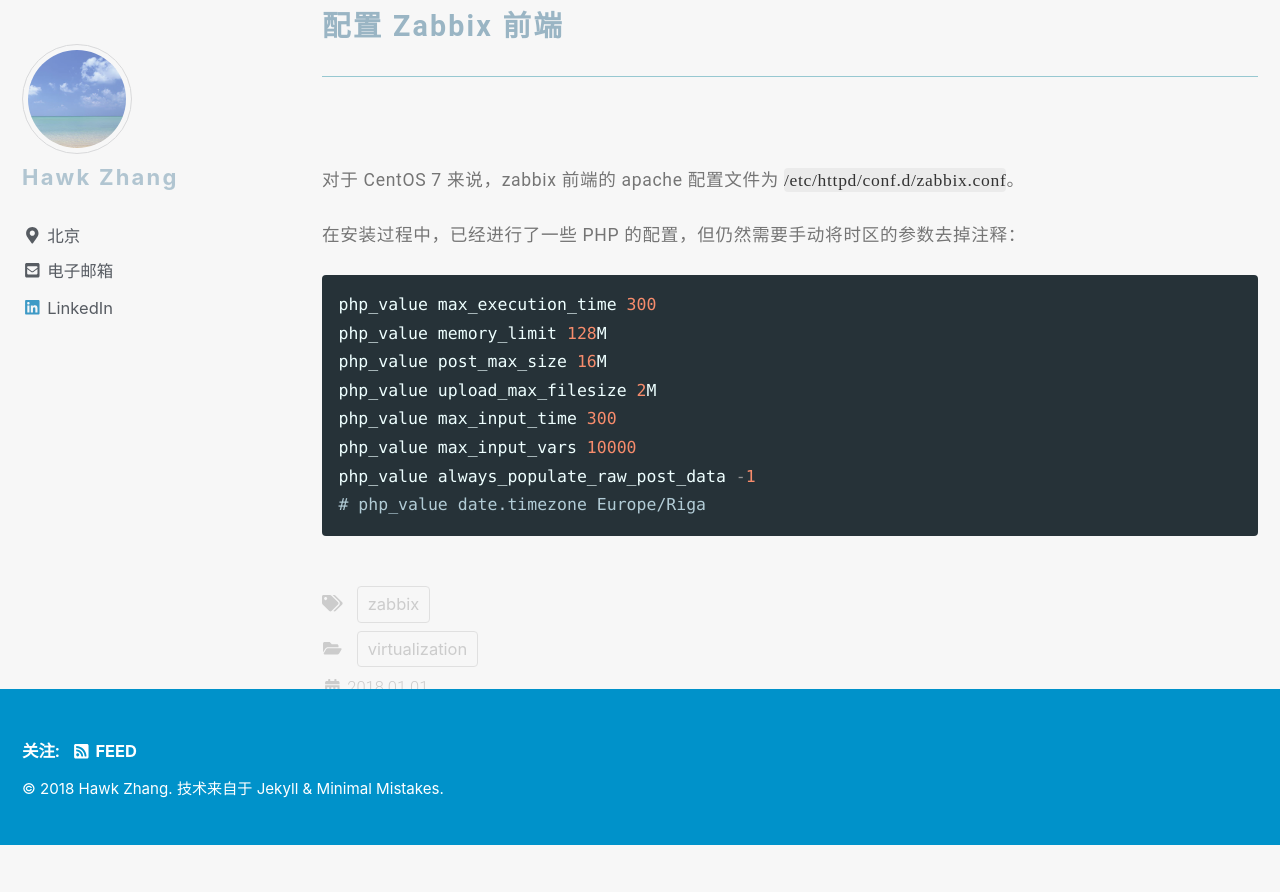
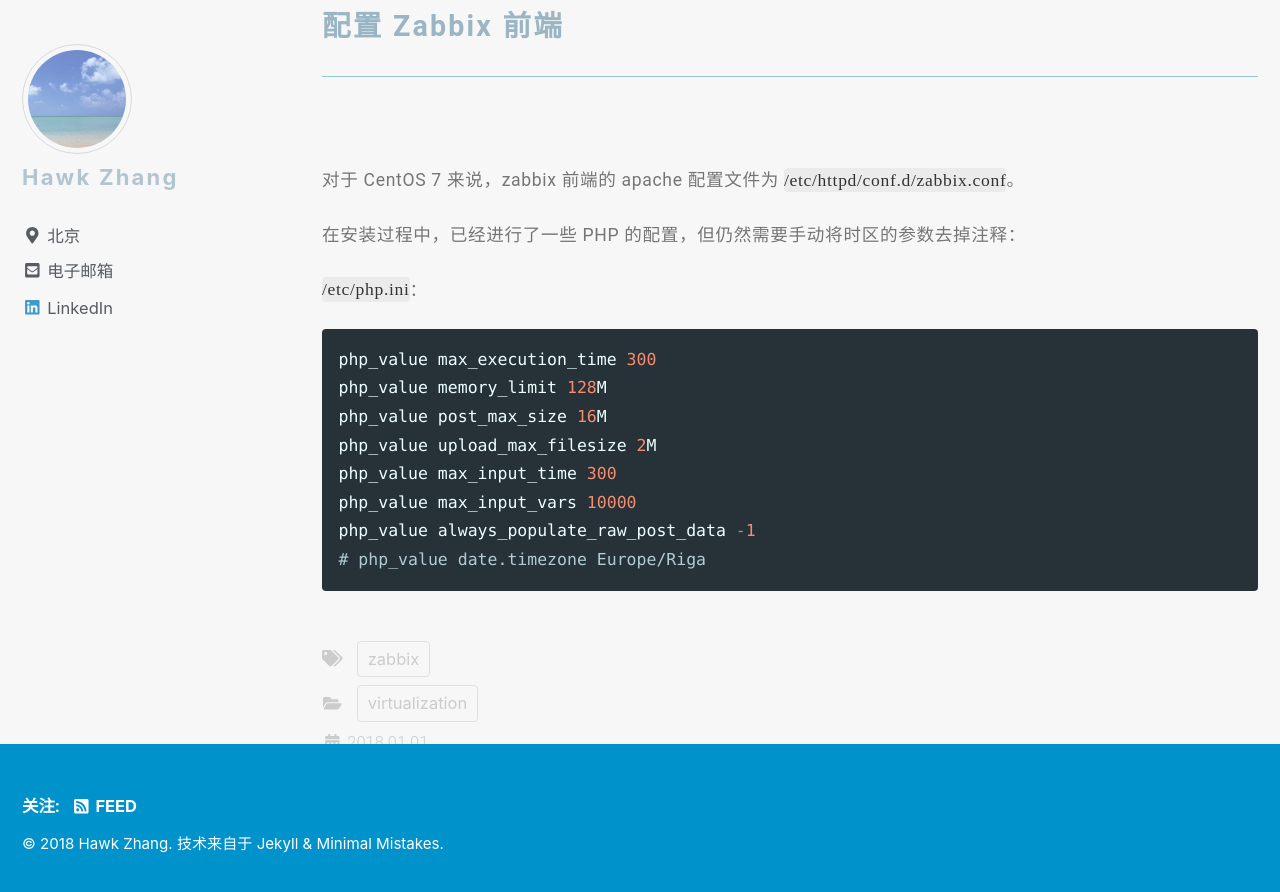
Before and after one commit to narru888/linotes_note, a Jekyll site: the page built from _posts/monitor/zabbix/2018-01-01-zabbix.basic.md, in a window 1280 px wide and 900 px high, scrolled down 10756 px. Shown: the top 892 px of the window. Built offline with Jekyll 4.4.1, drawn with Linux system fonts in a browser that asks for light colours; nearby versions of some CDN libraries; a script that is not in the unit is left out; before the commit the page ends 11601 px from its top, so only the background shows below that.

Commit message:
update on 2018-10-18 11:19:01 CST

````diff
--- a/_posts/monitor/zabbix/2018-01-01-zabbix.basic.md
+++ b/_posts/monitor/zabbix/2018-01-01-zabbix.basic.md
@@ -331,6 +331,8 @@
 
 在安装过程中，已经进行了一些 PHP 的配置，但仍然需要手动将时区的参数去掉注释：
 
+`/etc/php.ini`：
+
 ```conf
 php_value max_execution_time 300
 php_value memory_limit 128M
````
